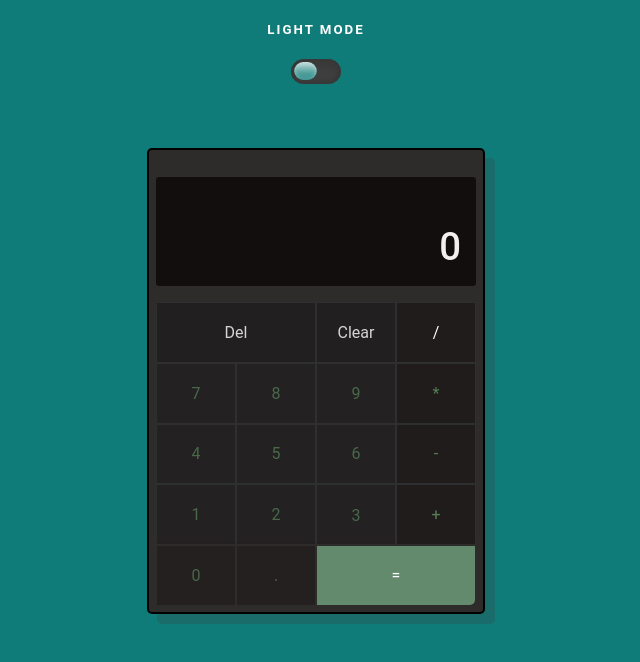
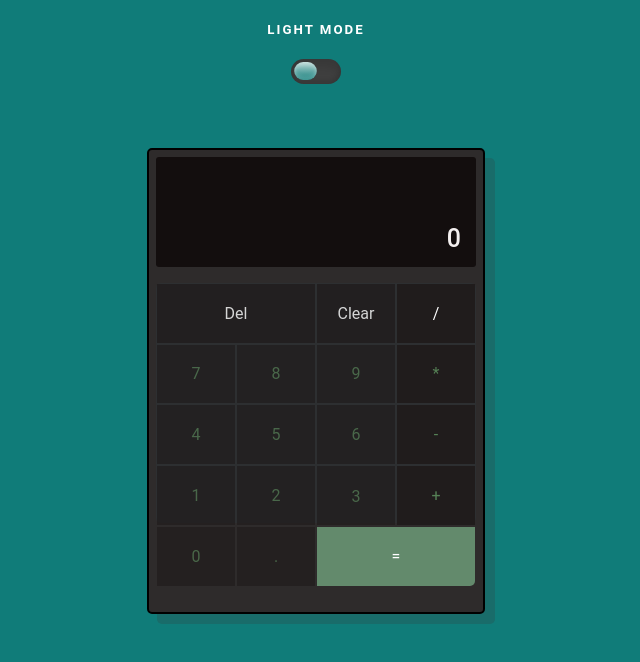
Before and after one commit to dmystical-coder/circle-35-assignment-02, a plain HTML site: page index.html in a window 1280 px wide. Shown: the whole page, without its empty margins (324-964 px from the left). Drawn offline with Linux system fonts and the light colour scheme.

Commit message:
Rounded up equation also changed display font size

```diff
--- a/assets/css/main.css
+++ b/assets/css/main.css
@@ -77,6 +77,7 @@ header {
     height: 5em;
     font-size: 1.2em;
     font-weight: 400;
+    overflow: hidden;
      /* padding-top: 2px;  */
      /* margin-top: 0.2em;
      */
@@ -93,9 +94,12 @@ header {
 
 .result-display{
     height: 5em;
-    font-size: 2em;
     font-weight: 500;
     margin-top: -20px;
+    font-size: 1.3em;
+    white-space: nowrap;
+    overflow: hidden;
+    text-overflow: ellipsis;
 }
 
 .btncontainer{
--- a/assets/js/app.js
+++ b/assets/js/app.js
@@ -100,11 +100,12 @@ function deleteLastCharacter() {
 function calculateResult() {
   try {
     calculation = eval(calculation);
+    calculation = Math.round(calculation * 100) / 100; // Round to two decimal places
     console.log(calculation); // Log to console
-    document.getElementById("result-display").innerText = calculation; // Update the result display
+    document.getElementById('result-display').innerText = calculation; // Update the result display
   } catch (error) {
-    document.getElementById("result-display").innerText = "Error";
-    calculation = "";
+    document.getElementById('result-display').innerText = 'Error';
+    calculation = '';
     console.log(calculation);
   }
 }
```
